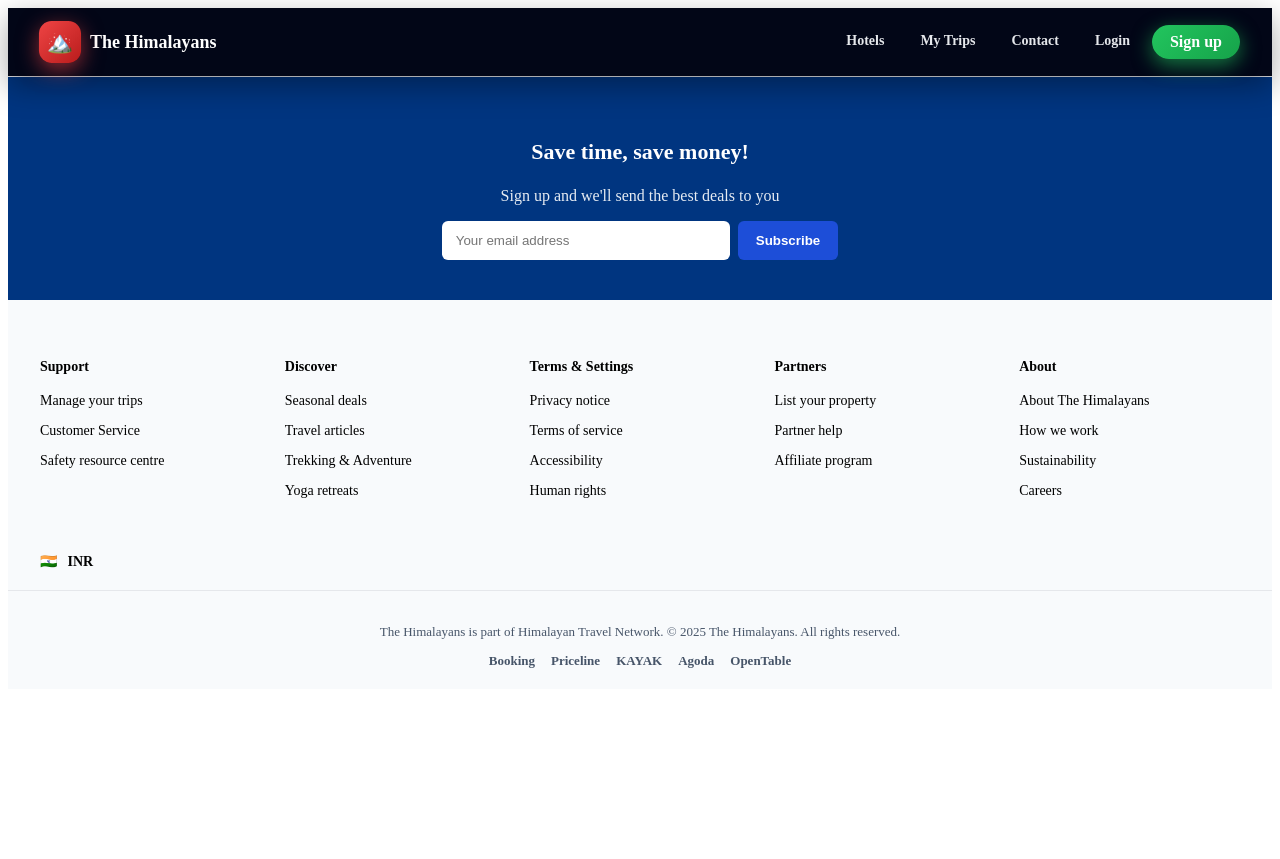
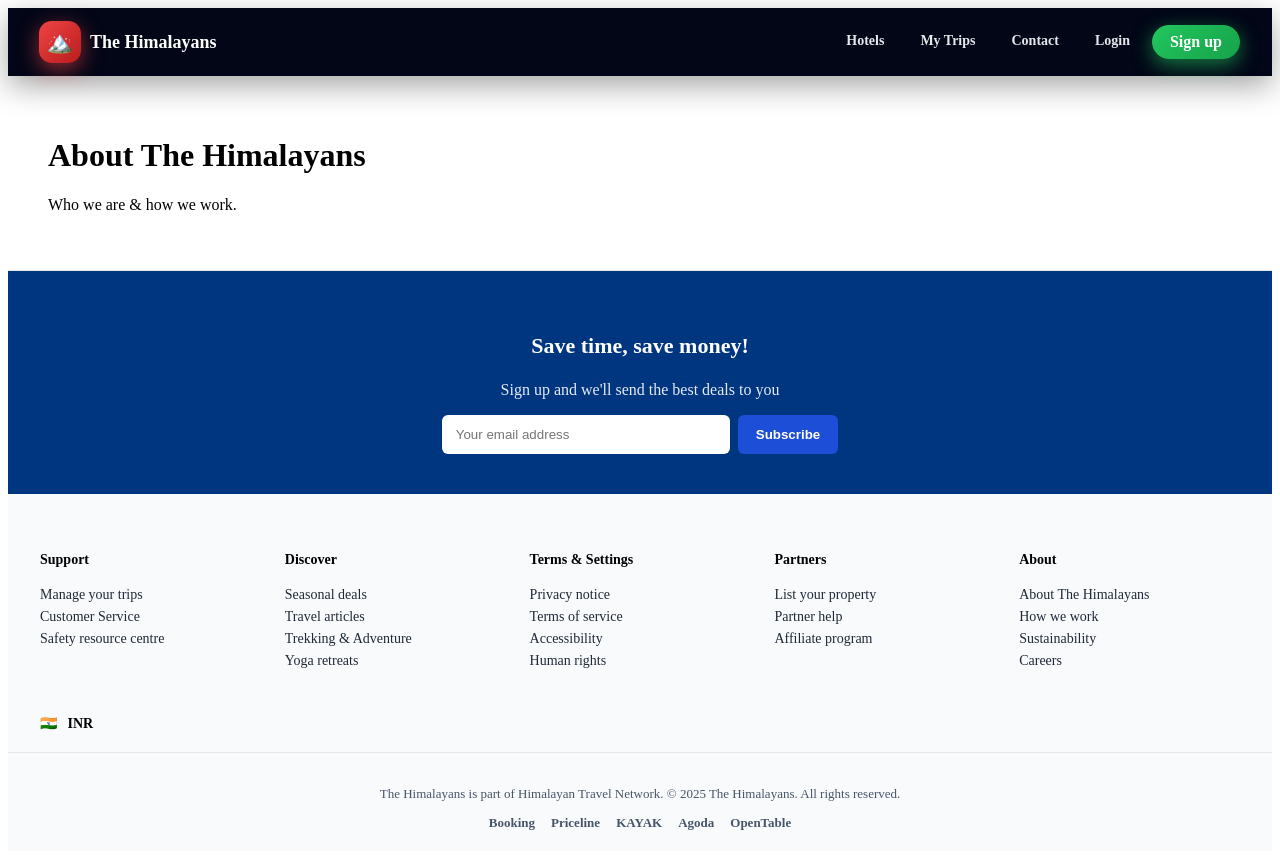
Before and after one commit to pamnautiyal-cpu/himstay, a React (Vite) app in the folder frontend/: page /about in a window 1280 px wide. Before the commit the page ends 800 px from the top, so only its background shows below. Built offline with nearby package versions, Linux system fonts and the light colour scheme.

Commit message:
Booking-style footer with links & newsletter

```diff
--- a/frontend/src/MainRoutes.jsx
+++ b/frontend/src/MainRoutes.jsx
@@ -1,10 +1,16 @@
 import { Routes, Route } from "react-router-dom";
 import Home from "./pages/Home";
+import Support from "./pages/Support";
+import Discover from "./pages/Discover";
+import About from "./pages/About";
 
 export default function MainRoutes() {
   return (
     <Routes>
       <Route path="/" element={<Home />} />
+      <Route path="/support" element={<Support />} />
+      <Route path="/discover" element={<Discover />} />
+      <Route path="/about" element={<About />} />
     </Routes>
   );
 }
--- a/frontend/src/components/Footer.jsx
+++ b/frontend/src/components/Footer.jsx
@@ -1,6 +1,14 @@
 import React from "react";
 
 export default function Footer() {
+  const linkStyle = {
+    display: "block",
+    color: "#1f2937",
+    textDecoration: "none",
+    marginBottom: 6,
+    cursor: "pointer",
+  };
+
   return (
     <footer style={{ background: "#f8fafc", borderTop: "1px solid #e5e7eb" }}>
 
@@ -69,40 +77,40 @@ export default function Footer() {
       >
         <div>
           <h4>Support</h4>
-          <p>Manage your trips</p>
-          <p>Customer Service</p>
-          <p>Safety resource centre</p>
+          <a href="/support" style={linkStyle}>Manage your trips</a>
+          <a href="/support" style={linkStyle}>Customer Service</a>
+          <a href="/support" style={linkStyle}>Safety resource centre</a>
         </div>
 
         <div>
           <h4>Discover</h4>
-          <p>Seasonal deals</p>
-          <p>Travel articles</p>
-          <p>Trekking & Adventure</p>
-          <p>Yoga retreats</p>
+          <a href="/discover" style={linkStyle}>Seasonal deals</a>
+          <a href="/discover" style={linkStyle}>Travel articles</a>
+          <a href="/discover" style={linkStyle}>Trekking & Adventure</a>
+          <a href="/discover" style={linkStyle}>Yoga retreats</a>
         </div>
 
         <div>
           <h4>Terms & Settings</h4>
-          <p>Privacy notice</p>
-          <p>Terms of service</p>
-          <p>Accessibility</p>
-          <p>Human rights</p>
+          <a href="/terms" style={linkStyle}>Privacy notice</a>
+          <a href="/terms" style={linkStyle}>Terms of service</a>
+          <a href="/terms" style={linkStyle}>Accessibility</a>
+          <a href="/terms" style={linkStyle}>Human rights</a>
         </div>
 
         <div>
           <h4>Partners</h4>
-          <p>List your property</p>
-          <p>Partner help</p>
-          <p>Affiliate program</p>
+          <a href="/partners" style={linkStyle}>List your property</a>
+          <a href="/partners" style={linkStyle}>Partner help</a>
+          <a href="/partners" style={linkStyle}>Affiliate program</a>
         </div>
 
         <div>
           <h4>About</h4>
-          <p>About The Himalayans</p>
-          <p>How we work</p>
-          <p>Sustainability</p>
-          <p>Careers</p>
+          <a href="/about" style={linkStyle}>About The Himalayans</a>
+          <a href="/about" style={linkStyle}>How we work</a>
+          <a href="/about" style={linkStyle}>Sustainability</a>
+          <a href="/about" style={linkStyle}>Careers</a>
         </div>
       </div>
 
--- /dev/null
+++ b/frontend/src/pages/About.jsx
@@ -0,0 +1,8 @@
+export default function About() {
+  return (
+    <div style={{ padding: 40 }}>
+      <h1>About The Himalayans</h1>
+      <p>Who we are & how we work.</p>
+    </div>
+  );
+}
--- /dev/null
+++ b/frontend/src/pages/Discover.jsx
@@ -0,0 +1,8 @@
+export default function Discover() {
+  return (
+    <div style={{ padding: 40 }}>
+      <h1>Discover</h1>
+      <p>Deals, travel articles, trekking & yoga experiences.</p>
+    </div>
+  );
+}
--- /dev/null
+++ b/frontend/src/pages/Support.jsx
@@ -0,0 +1,8 @@
+export default function Support() {
+  return (
+    <div style={{ padding: 40 }}>
+      <h1>Support</h1>
+      <p>Manage your trips, customer service & safety help.</p>
+    </div>
+  );
+}
```
